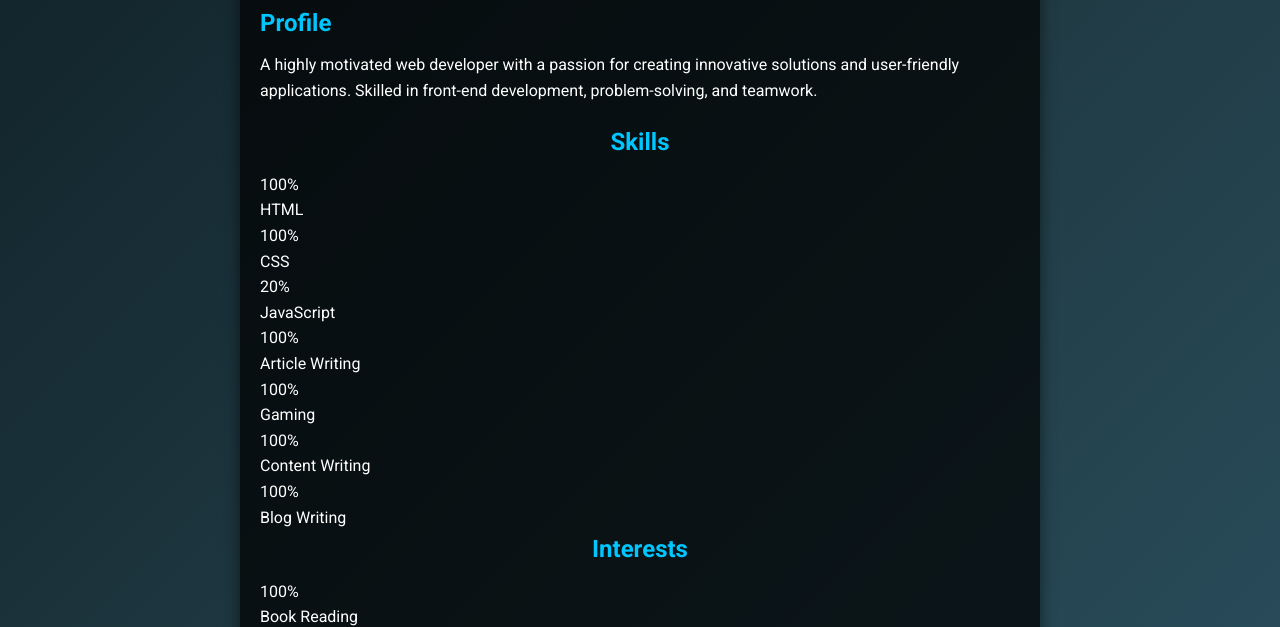
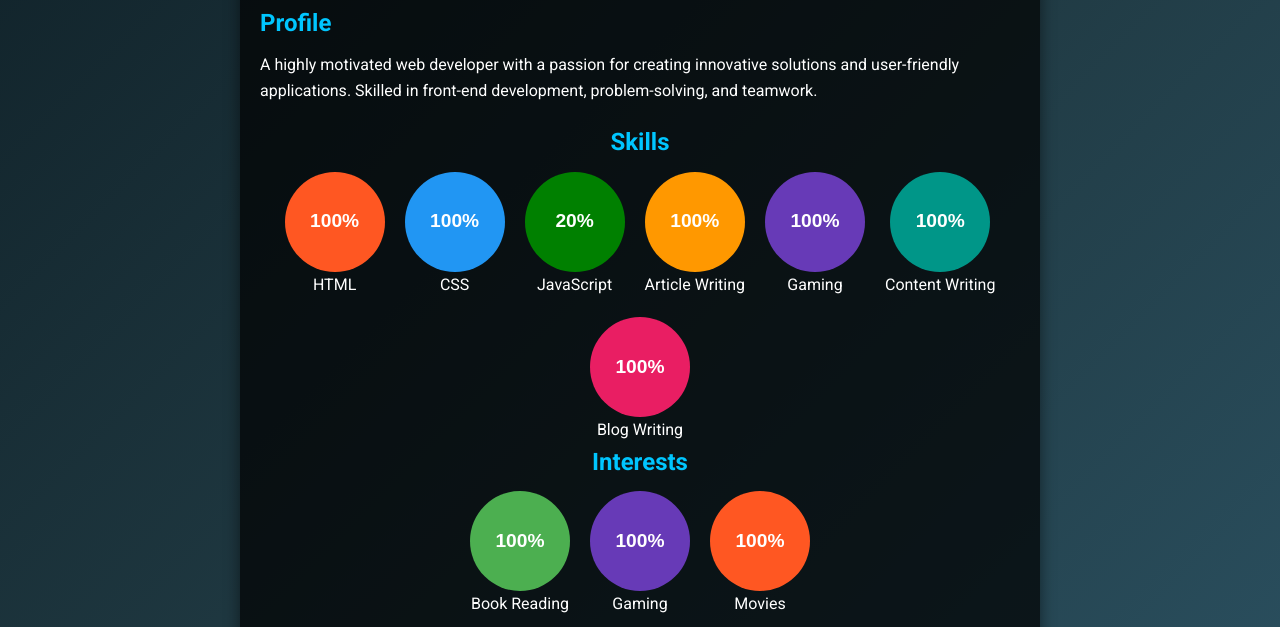
Before and after one commit to murtaza-sohail/my-cv, a plain HTML site: page index.html in a window 1280 px wide. Shown: the part 250-877 px from the top of the page. Drawn offline with Linux system fonts and the light colour scheme.

Commit message:
Update skills.css

```diff
--- a/skills.css
+++ b/skills.css
@@ -1,73 +1,157 @@
-
-body{
-    font-family: Helvetica, Arial, sans-serif;
-  }
-  .container{
-    width: 50%;
-    margin: 0 auto;
-  }
-  @keyframes load{
-    from {
-      width: 0%
-    }
-  }
-  @-webkit-keyframes load{
-    from {
-      width: 0%
-    }
-  }
-  @-moz-keyframes load{
-    from {
-      width: 0%
-    }
-  }
-  @-o-keyframes load{
-    from {
-      width: 0%
-    }
+ .circle-container {
+  display: flex;
+  flex-wrap: wrap;
+  justify-content: center;
+  gap: 20px;
 }
 
-  .bar{
-    background-color: #EEE;
-    padding: 2px;
-    border-radius: 15px;
-    margin-bottom: 5px;
-    font-size: 14px;
-    color: #FFF;
-    font-weight: bold;
-    text-shadow: 1px 1px 1px rgba(0,0,0,0.5);
-  }
-  .bar::before{
-    content:  attr(data-skill);
-    background-color: #f3b0ff;
-    display: inline-block;
-    padding: 5px 0 5px 10px;
-    border-radius: inherit;
-    animation: load 2s 0s;
-    -webkit-animation: load 2s 0s;
-    -moz-animation: load 2s 0s;
-    -o-animation: load 2s 0s;
+.circle-box {
+  text-align: center;
 }
 
-  .bar.front::before{
-    background-color: #ffcc33;
-  }
-  .bar.back::before{
-    background-color: #a6cfe3;
+.progress-circle {
+  width: 100px;
+  height: 100px;
+  border-radius: 50%;
+  background: conic-gradient(
+      #d3d3d3 0%,
+      #d3d3d3 100%
+  );
+  display: flex;
+  align-items: center;
+  justify-content: center;
+  color: #fff;
+  font-weight: bold;
+  font-family: Arial, sans-serif;
+  position: relative;
+  margin: auto;
 }
 
-  .bar.learning::before{
-    width: calc(20% - 10px);
+.progress-circle span {
+  position: absolute;
+  font-size: 1.2rem;
 }
-  .bar.basic::before{
-    width: calc(40% - 10px);
+
+/* Skill-Specific Styles */
+.progress-circle.html {
+  background: conic-gradient(
+      #ff5722 0%,
+      #ff5722 100%
+  );
 }
-  .bar.intermediate::before{
-    width: calc(60% - 10px);
+
+.progress-circle.css {
+  background: conic-gradient(
+      #2196f3 0%,
+      #2196f3 100%
+  );
 }
-  .bar.advanced::before{
-    width: calc(80% - 10px);
+
+.progress-circle.javascript {
+  background: conic-gradient(
+
+      green 20%,
+      green
+  );
 }
-  .bar.expert::before{
-    width: calc(100% - 10px);
+
+.progress-circle.article-writing {
+  background: conic-gradient(
+      #ff9800 0%,
+      #ff9800 100%
+  );
 }
+
+.progress-circle.gaming {
+  background: conic-gradient(
+      #673ab7 0%,
+      #673ab7 100%
+  );
+}
+
+.progress-circle.content-writing {
+  background: conic-gradient(
+      #009688 0%,
+      #009688 100%
+  );
+}
+
+.progress-circle.blog-writing {
+  background: conic-gradient(
+      #e91e63 0%,
+      #e91e63 100%
+  );
+}
+
+/* Interests Styles */
+.progress-circle.book-reading {
+  background: conic-gradient(
+      #4caf50 0%,
+      #4caf50 100%
+  );
+}
+
+.progress-circle.gaming {
+  background: conic-gradient(
+      #673ab7 0%,
+      #673ab7 100%
+  );
+}
+
+.progress-circle.movies {
+  background: conic-gradient(
+      #ff5722 0%,
+      #ff5722 100%
+  );
+}
+
+
+/* General Circle Container */
+.circle-container {
+  display: flex;
+  flex-wrap: wrap;
+  justify-content: center;
+  gap: 20px;
+}
+
+.circle-box {
+  text-align: center;
+}
+
+/* Circular Progress Bars */
+.progress-circle {
+  width: 100px;
+  height: 100px;
+  border-radius: 50%;
+  background: conic-gradient(
+      #d3d3d3 0%,
+      #d3d3d3 100%
+  );
+  display: flex;
+  align-items: center;
+  justify-content: center;
+  position: relative;
+  margin: auto;
+}
+
+/* Interest-Specific Styles */
+.progress-circle.book-reading {
+  background: conic-gradient(
+      #4caf50 0%,
+      #4caf50 100%
+  ); /* Green */
+}
+
+.progress-circle.gaming {
+  background: conic-gradient(
+      #673ab7 0%,
+      #673ab7 100%
+  ); /* Purple */
+}
+
+.progress-circle.movies {
+  background: conic-gradient(
+      #ff5722 0%,
+      #ff5722 100%
+  ); /* Orange */
+}
```
Lines whose indentation alone changed are shown as unchanged.
